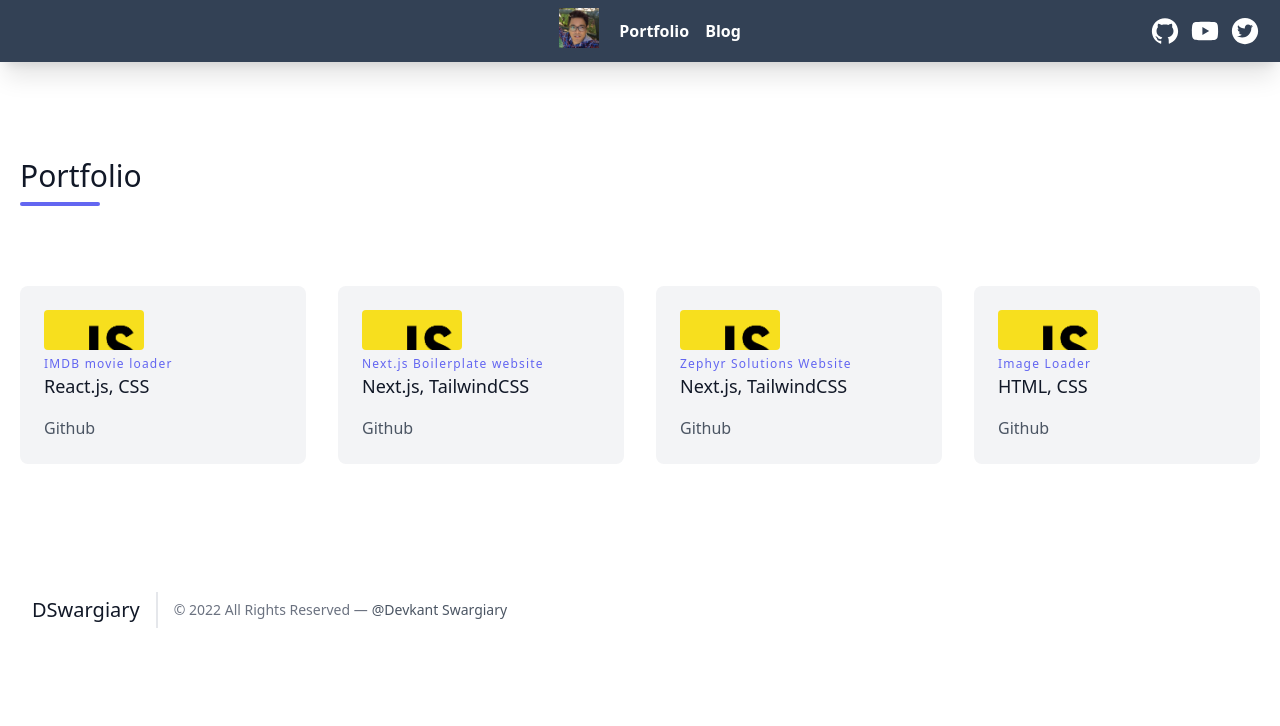
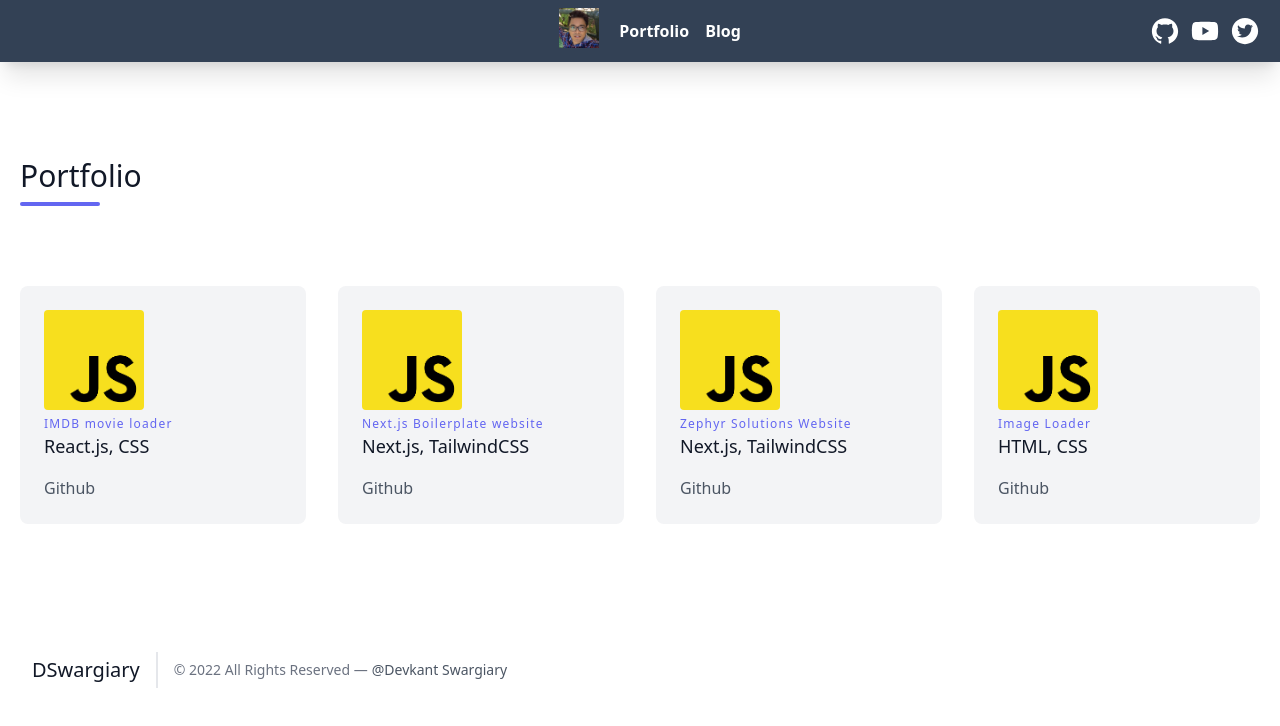
Before and after one commit to Devkant21/Portfolio_DS, a Next.js app: page /Portfolio in a window 1280 px wide. Shown: the top 726 px of the page. Built offline with nearby package versions, Linux system fonts and the light colour scheme.

Commit message:
Image grid w-100 h-100

```diff
--- a/pages/Portfolio.js
+++ b/pages/Portfolio.js
@@ -17,7 +17,7 @@ const Portfolio = () => {
               <div className="flex flex-wrap -m-4">
                 <div className="xl:w-1/4 md:w-1/2 p-4">
                   <div className="bg-gray-100 p-6 rounded-lg">
-                    <Image width={100} height={40} className="h-40 rounded w-full object-cover object-center mb-6" src="/js.png" alt="content" />
+                    <Image width={100} height={100} className="h-100 rounded w-full object-cover object-center mb-6" src="/js.png" alt="content" />
                     <h3 className="tracking-widest text-indigo-500 text-xs font-medium title-font">IMDB movie loader</h3>
                     <h2 className="text-lg text-gray-900 font-medium title-font mb-4">React.js, CSS</h2>
                     <Link href="https://github.com/Devkant21/IMDB"><a>Github</a></Link>
@@ -28,7 +28,7 @@ const Portfolio = () => {
                 </div>
                 <div className="xl:w-1/4 md:w-1/2 p-4">
                   <div className="bg-gray-100 p-6 rounded-lg">
-                    <Image width={100} height={40} className="h-40 rounded w-full object-cover object-center mb-6" src="/js.png" alt="content" />
+                    <Image width={100} height={100} className="h-100 rounded w-full object-cover object-center mb-6" src="/js.png" alt="content" />
                     <h3 className="tracking-widest text-indigo-500 text-xs font-medium title-font">Next.js Boilerplate website</h3>
                     <h2 className="text-lg text-gray-900 font-medium title-font mb-4">Next.js, TailwindCSS</h2>
                     <Link href="https://github.com/Devkant21/NextJs-Boilerplate-Website"><a>Github</a></Link>
@@ -37,7 +37,7 @@ const Portfolio = () => {
                 </div>
                 <div className="xl:w-1/4 md:w-1/2 p-4">
                   <div className="bg-gray-100 p-6 rounded-lg">
-                    <Image width={100} height={40} className="h-40 rounded w-full object-cover object-center mb-6" src="/js.png" alt="content" />
+                    <Image width={100} height={100} className="h-100 rounded w-full object-cover object-center mb-6" src="/js.png" alt="content" />
                     <h3 className="tracking-widest text-indigo-500 text-xs font-medium title-font">Zephyr Solutions Website</h3>
                     <h2 className="text-lg text-gray-900 font-medium title-font mb-4">Next.js, TailwindCSS</h2>
                     <Link href="https://github.com/Devkant21/Zephyr"><a>Github</a></Link>
@@ -46,7 +46,7 @@ const Portfolio = () => {
                 </div>
                 <div className="xl:w-1/4 md:w-1/2 p-4">
                   <div className="bg-gray-100 p-6 rounded-lg">
-                    <Image width={100} height={40} className="h-40 rounded w-full object-cover object-center mb-6" src="/js.png" alt="content" />
+                    <Image width={100} height={100} className="h-100 rounded w-full object-cover object-center mb-6" src="/js.png" alt="content" />
                     <h3 className="tracking-widest text-indigo-500 text-xs font-medium title-font">Image Loader</h3>
                     <h2 className="text-lg text-gray-900 font-medium title-font mb-4">HTML, CSS</h2>
                     <Link href="https://github.com/Devkant21/Image-Loader"><a>Github</a></Link>
@@ -55,7 +55,7 @@ const Portfolio = () => {
                 </div>
                 {/* <div className="xl:w-1/4 md:w-1/2 p-4">
                   <div className="bg-gray-100 p-6 rounded-lg">
-                    <Image width={100} height={40} className="h-40 rounded w-full object-cover object-center mb-6" src="/js.png" alt="content" />
+                    <Image width={100} height={100} className="h-100 rounded w-full object-cover object-center mb-6" src="/js.png" alt="content" />
                     <h3 className="tracking-widest text-indigo-500 text-xs font-medium title-font">SUBTITLE</h3>
                     <h2 className="text-lg text-gray-900 font-medium title-font mb-4">San Francisco</h2>
                     <p className="leading-relaxed text-base">IMDB movie </p>
@@ -63,7 +63,7 @@ const Portfolio = () => {
                 </div>
                 <div className="xl:w-1/4 md:w-1/2 p-4">
                   <div className="bg-gray-100 p-6 rounded-lg">
-                    <Image width={100} height={40} className="h-40 rounded w-full object-cover object-center mb-6" src="/js.png" alt="content" />
+                    <Image width={100} height={100} className="h-100 rounded w-full object-cover object-center mb-6" src="/js.png" alt="content" />
                     <h3 className="tracking-widest text-indigo-500 text-xs font-medium title-font">SUBTITLE</h3>
                     <h2 className="text-lg text-gray-900 font-medium title-font mb-4">San Francisco</h2>
                     <p className="leading-relaxed text-base">IMDB movie </p>
```
